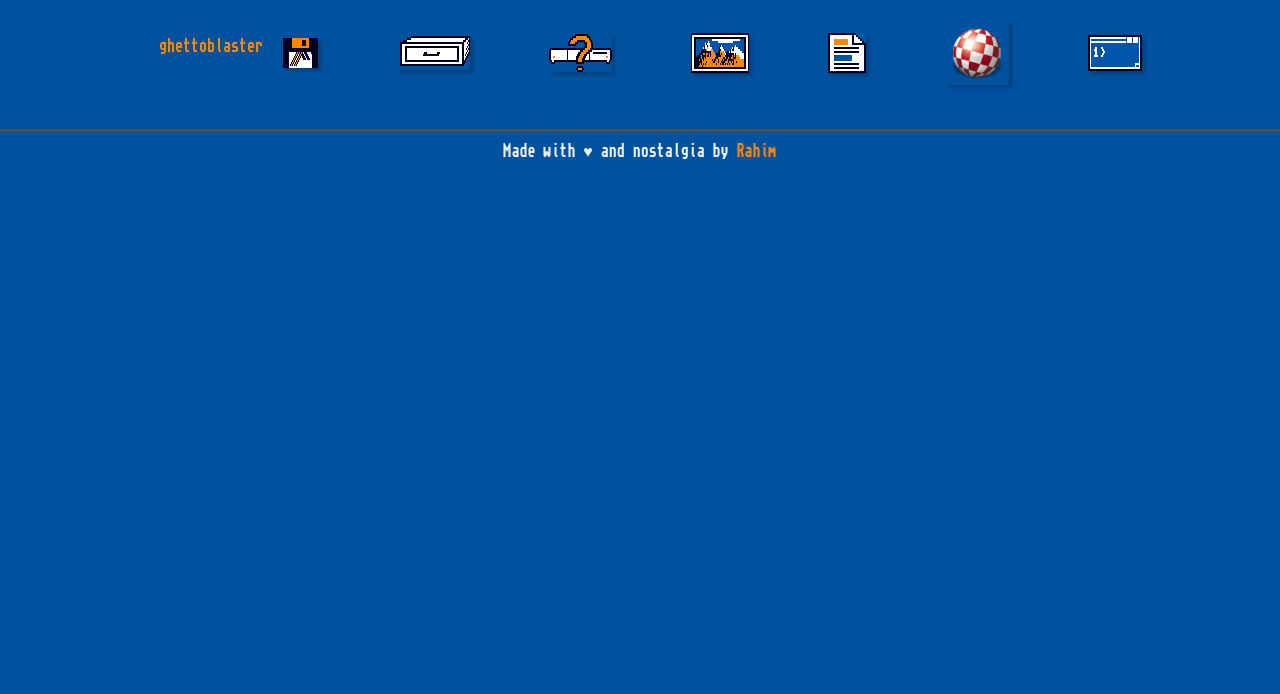
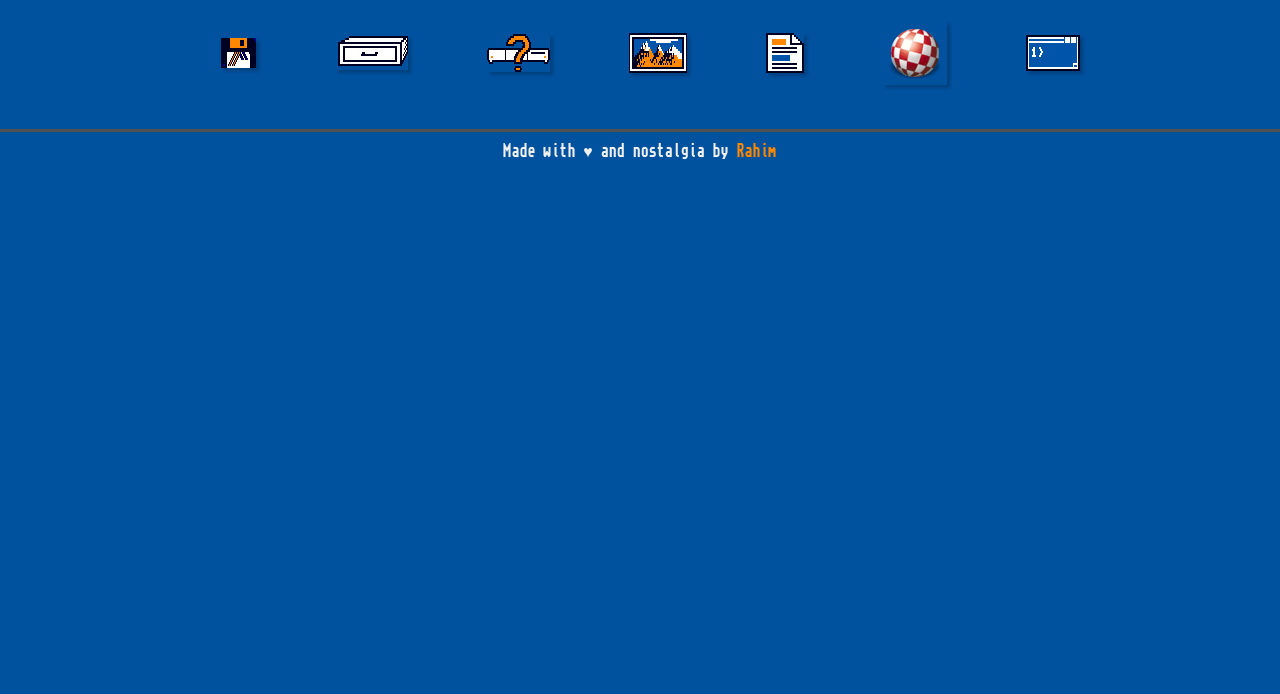
Before and after one commit to funkstop/amiga_site, a plain HTML site: page static/index.html in a window 1280 px wide. Shown: the part 106-800 px from the top of the page. Drawn offline with Linux system fonts and the light colour scheme.

Commit message:
updating index again

```diff
--- a/static/index.html
+++ b/static/index.html
@@ -17,7 +17,6 @@
     </header>
     <div class="icon-row">
     <main>
-        <a href="ghettoblaster.html">ghettoblaster</a>
         <!-- About Me icon and window -->
         <img src="icons/workbench.png" alt="About Me" class="icon" data-window="about-me">
         <div class="window" id="about-me" style="width:60%;height: 80%;">
```
